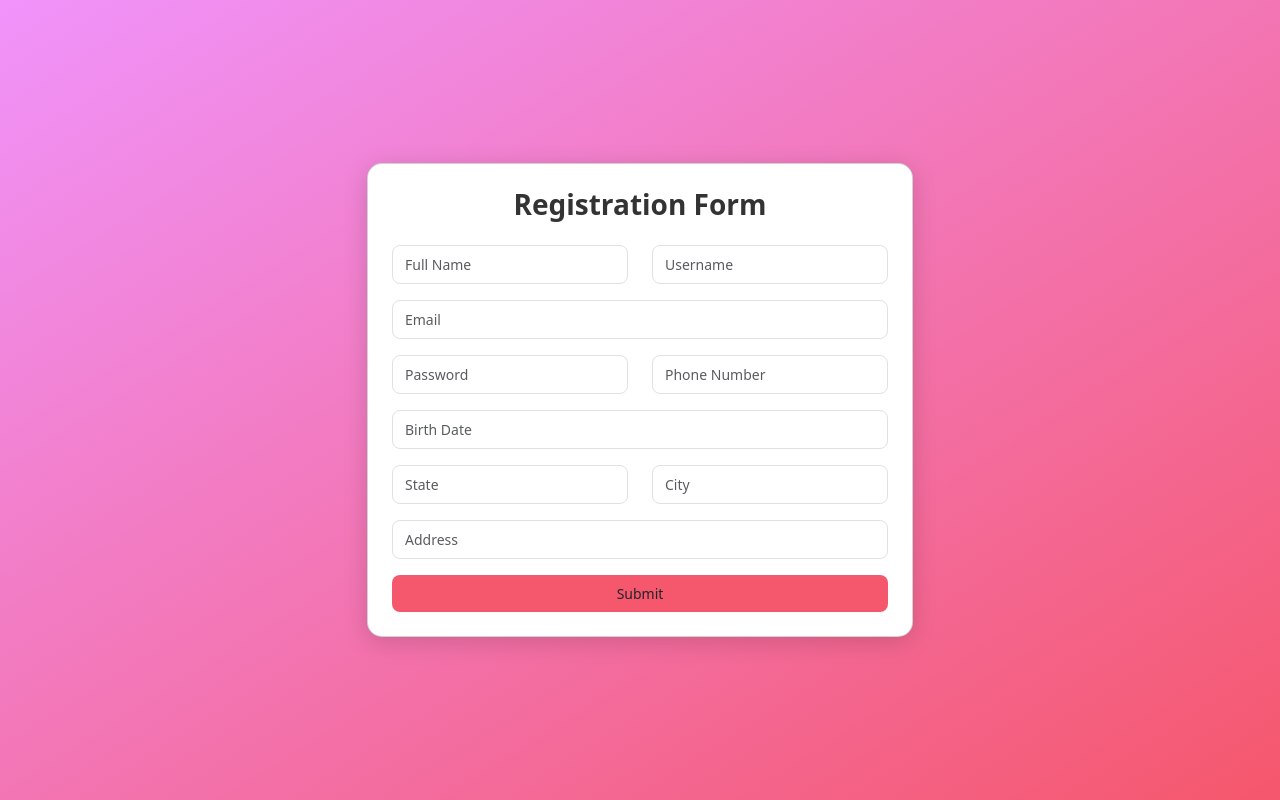
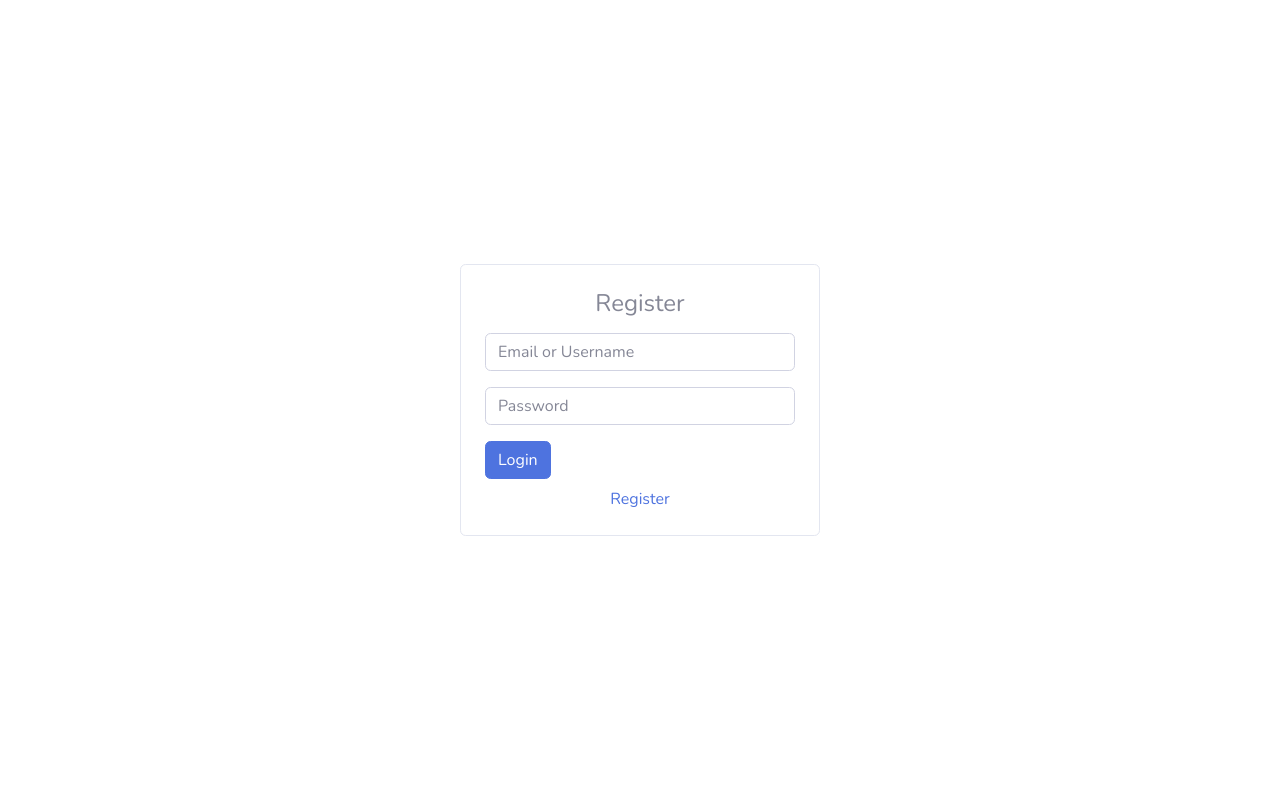
Before and after one commit to hanZ3tton/shipment_remake, a CodeIgniter app: page /shipment_remake/auth/register in a window 1280 px wide. Run offline with CodeIgniter, Linux system fonts and the light colour scheme.

Commit message:
Update Auth

```diff
--- a/application/controllers/Auth.php
+++ b/application/controllers/Auth.php
@@ -21,8 +21,8 @@ class Auth extends CI_Controller
         $this->form_validation->set_rules('password', 'Password', 'required');
 
         if ($this->form_validation->run() === FALSE) {
-            $data['content'] = 'app/auth/login';
-            $this->load->view('app', $data);
+            $data['content'] = 'auth/login';
+            $this->load->view('guest', $data);
         } else {
             $username = $this->input->post('username');
             $password = $this->input->post('password');
@@ -41,7 +41,7 @@ class Auth extends CI_Controller
             } else {
                 $this->session->set_flashdata('error', 'Invalid username or password');
                 $data['content'] = 'auth/login';
-                $this->load->view('app', $data);
+                $this->load->view('guest', $data);
             }
         }
     }
@@ -62,7 +62,8 @@ class Auth extends CI_Controller
         $this->form_validation->set_rules('address', 'Address', 'required');
 
         if ($this->form_validation->run() === FALSE) {
-            $this->load->view('component/register', $data);
+            $data['content'] = 'auth/register';
+            $this->load->view('guest', $data);
         } else {
             $userData = [
                 'email'         => $this->input->post('email'),
@@ -80,10 +81,10 @@ class Auth extends CI_Controller
 
             if ($this->Auth_model->register($userData)) {
                 $this->session->set_flashdata('success', 'Registration successful. Please login.');
-                redirect('auth/login');
+                redirect('auth/register');
             } else {
                 $this->session->set_flashdata('error', 'Registration failed. Please try again.');
-                $this->load->view('component/register', $data);
+                $this->load->view('auth/register', $data);
             }
         }
     }
--- a/application/views/auth/register.php
+++ b/application/views/auth/register.php
@@ -1,71 +1,29 @@
-<body>
-    <section class="vh-100 d-flex justify-content-center align-items-center">
-        <div class="container">
-            <div class="row justify-content-center">
-                <div class="col-lg-6">
-                    <div class="card card-registration p-4">
-                        <h3 class="text-center mb-4">Registration Form</h3>
-                        <form>
-                            <!-- Full Name dan Username (2 kolom) -->
-                            <div class="row mb-3">
-                                <div class="col-md-6">
-                                    <input type="text" id="fullname" class="form-control form-control-lg" placeholder="Full Name" />
-                                </div>
-                                <div class="col-md-6">
-                                    <input type="text" id="username" class="form-control form-control-lg" placeholder="Username" />
-                                </div>
-                            </div>
+<body class="d-flex justify-content-center align-items-center vh-100">
+    <div class="card p-4" style="width:360px;">
+        <h4 class="mb-3 text-center">Register</h4>
 
-                            <!-- Email (1 kolom penuh) -->
-                            <div class="mb-3">
-                                <input type="email" id="email" class="form-control form-control-lg" placeholder="Email" />
-                            </div>
+        <?php if ($this->session->flashdata('success')): ?>
+            <div class="alert alert-success"><?php echo $this->session->flashdata('success'); ?></div>
+        <?php endif; ?>
+        <?php if ($this->session->flashdata('error')): ?>
+            <div class="alert alert-danger"><?php echo $this->session->flashdata('error'); ?></div>
+        <?php endif; ?>
 
-                            <!-- Password dan Phone Number (2 kolom) -->
-                            <div class="row mb-3">
-                                <div class="col-md-6">
-                                    <input type="password" id="password" class="form-control form-control-lg" placeholder="Password" />
-                                </div>
-                                <div class="col-md-6">
-                                    <input type="text" id="phonenumber" class="form-control form-control-lg" placeholder="Phone Number" />
-                                </div>
-                            </div>
+        <?php echo validation_errors('<div class="alert alert-danger">', '</div>'); ?>
 
-                            <!-- Birthday (1 kolom penuh) -->
-                            <div class="mb-3">
-                                <input type="text" id="birthday" class="form-control form-control-lg"
-                                    placeholder="Birth Date"
-                                    onfocus="this.type='date'"
-                                    onblur="if(!this.value) this.type='text'" />
-                            </div>
-                            <!-- State dan City (2 kolom) -->
-                            <div class="row mb-3">
-                                <div class="col-md-6">
-                                    <input type="text" id="state" class="form-control form-control-lg" placeholder="State" />
-                                </div>
-                                <div class="col-md-6">
-                                    <input type="text" id="city" class="form-control form-control-lg" placeholder="City" />
-                                </div>
-                            </div>
-
-                            <!-- Address (1 kolom penuh) -->
-                            <div class="mb-3">
-                                <input type="text" id="address" class="form-control form-control-lg" placeholder="Address" />
-                            </div>
-
-                            <!-- Tombol -->
-                            <div class="d-grid">
-                                <button type="submit" class="btn btn-custom btn-lg">Submit</button>
-                            </div>
-                        </form>
-                    </div>
-                </div>
+        <form action="<?php echo site_url('auth/login_action'); ?>" method="post">
+            <div class="mb-3">
+                <input type="text" name="email" class="form-control" placeholder="Email or Username" value="<?php echo set_value('email'); ?>">
             </div>
-        </div>
-    </section>
-
-    <!-- Bootstrap JS -->
-    <script src="https://cdn.jsdelivr.net/npm/bootstrap@5.3.2/dist/js/bootstrap.bundle.min.js"></script>
+            <div class="mb-3">
+                <input type="password" name="password" class="form-control" placeholder="Password">
+            </div>
+            <div class="d-grid">
+                <button class="btn btn-primary">Login</button>
+            </div>
+            <div class="mt-2 text-center">
+                <a href="<?php echo site_url('auth/register'); ?>">Register</a>
+            </div>
+        </form>
+    </div>
 </body>
-
-</html>
--- a/application/views/Auth.php
+++ b/application/views/guest.php
@@ -1,6 +1,6 @@
 <!DOCTYPE html>
 <html lang="en">
-<?php $this->load->view('layout/head', $title, $style) ?>
+<?php $this->load->view('layout/head') ?>
 
 <body>
 
--- a/application/views/layout/head.php
+++ b/application/views/layout/head.php
@@ -16,5 +16,4 @@
     <!-- Custom styles for this template-->
     <link href="<?= base_url("assets/css/sb-admin-2.min.css") ?> " rel="stylesheet">
 
-    <?php $this->load->view($style) ?>
 </head>
```
Also changed, not shown: application/views/auth/index_style.php (renamed from application/views/auth/register-style.php).
